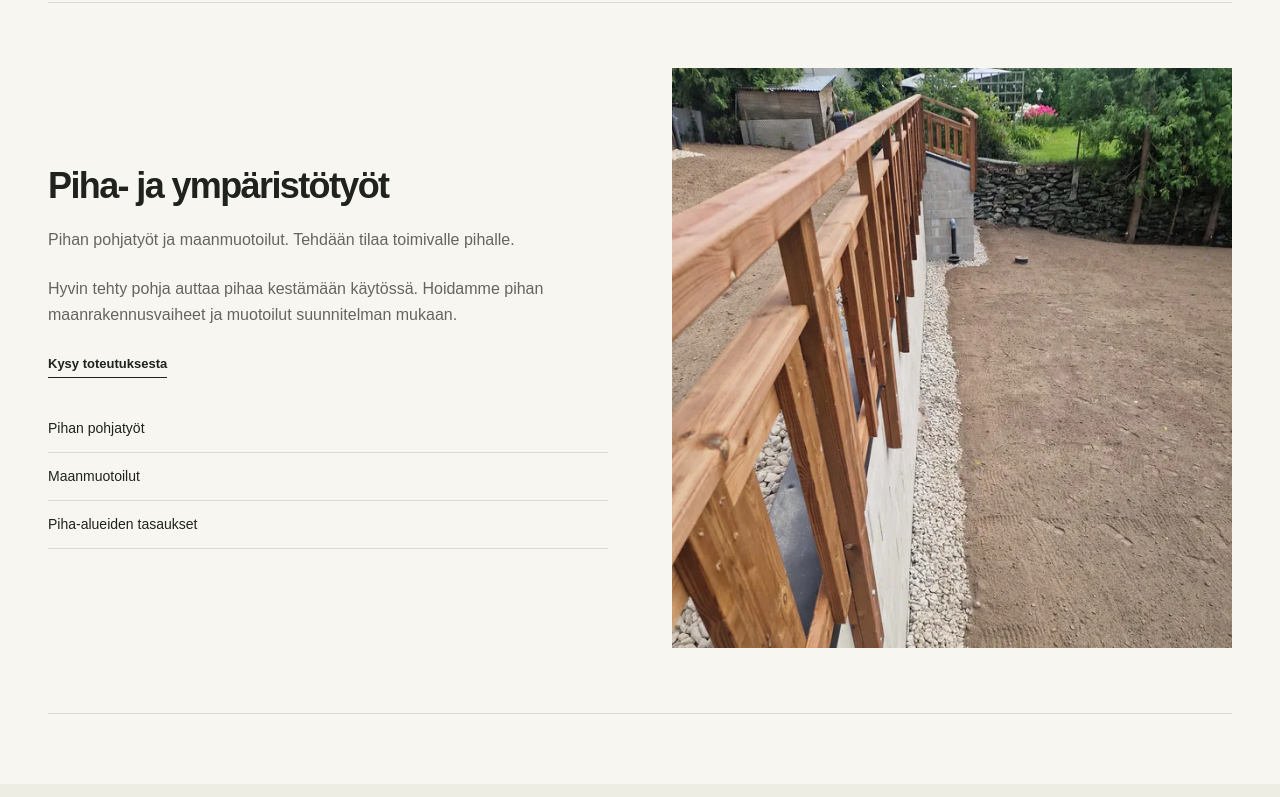
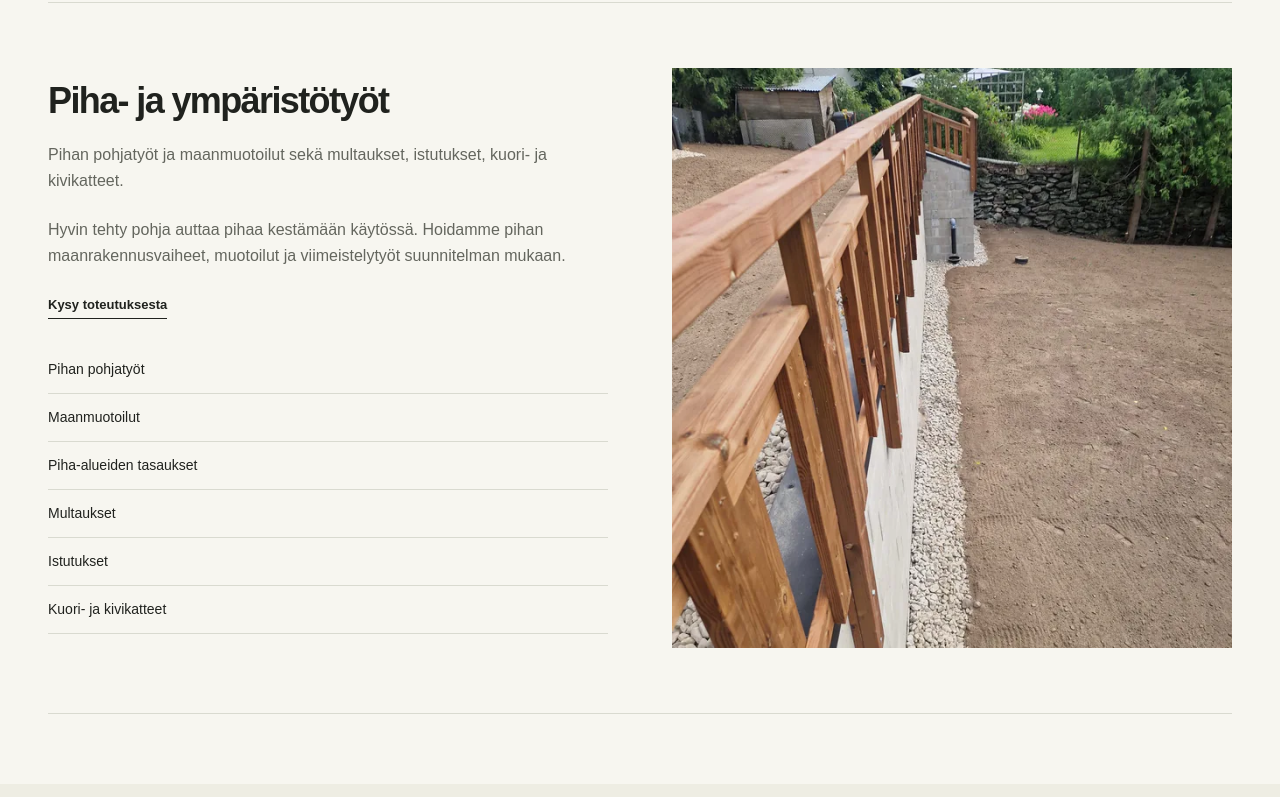
Before and after one commit to haukkaniklas/Heinolannleka, a plain HTML site: page palvelut.html in a window 1280 px wide. Shown: the part 2000-2797 px from the top of the page. Drawn offline with Linux system fonts and the light colour scheme.

Commit message:
Add files via upload

```diff
--- a/palvelut.html
+++ b/palvelut.html
@@ -71,12 +71,13 @@
           <article class="detail-row" id="maanrakennus">
             <div>
               <h2>Maanrakennus</h2>
-              <p>Pohjatyöt, kaivuut, täytöt ja tasaukset. Kestävä lopputulos lähtee maan alta.</p>
+              <p>Pohjatyöt, kaivuut, putkikaivannot, täytöt ja tasaukset. Kestävä lopputulos lähtee maan alta.</p>
               <p>Teemme maanrakennustyöt uudisrakentamiseen, pihan uudistamiseen ja muihin kohteisiin. Käymme työn laajuuden läpi yhdessä ennen aloitusta.</p>
               <a class="text-link" href="yhteystiedot.html">Kysy toteutuksesta</a>
               <ul>
                 <li>Pohjatyöt</li>
                 <li>Kaivuut ja täytöt</li>
+                <li>Putkikaivannot</li>
                 <li>Kuoppien täytöt</li>
                 <li>Maan tasaukset</li>
               </ul>
@@ -100,13 +101,16 @@
           <article class="detail-row" id="pihatyot">
             <div>
               <h2>Piha- ja ympäristötyöt</h2>
-              <p>Pihan pohjatyöt ja maanmuotoilut. Tehdään tilaa toimivalle pihalle.</p>
-              <p>Hyvin tehty pohja auttaa pihaa kestämään käytössä. Hoidamme pihan maanrakennusvaiheet ja muotoilut suunnitelman mukaan.</p>
+              <p>Pihan pohjatyöt ja maanmuotoilut sekä multaukset, istutukset, kuori- ja kivikatteet.</p>
+              <p>Hyvin tehty pohja auttaa pihaa kestämään käytössä. Hoidamme pihan maanrakennusvaiheet, muotoilut ja viimeistelytyöt suunnitelman mukaan.</p>
               <a class="text-link" href="yhteystiedot.html">Kysy toteutuksesta</a>
               <ul>
                 <li>Pihan pohjatyöt</li>
                 <li>Maanmuotoilut</li>
                 <li>Piha-alueiden tasaukset</li>
+                <li>Multaukset</li>
+                <li>Istutukset</li>
+                <li>Kuori- ja kivikatteet</li>
               </ul>
             </div>
             <img class="detail-photo yard-photo" src="assets/web/pihatyot-1280.webp" srcset="assets/web/pihatyot-640.webp 640w, assets/web/pihatyot-1280.webp 1280w" sizes="(max-width: 700px) calc(100vw - 36px), (max-width: 1000px) calc((100vw - 80px) / 2), (max-width: 1336px) calc((100vw - 160px) / 2), 588px" alt="Tasattu piha ja tukimuuri puukaiteineen" width="1280" height="1707" loading="lazy">
```
Also changed, not shown: index.html (+2 -2 lines).
